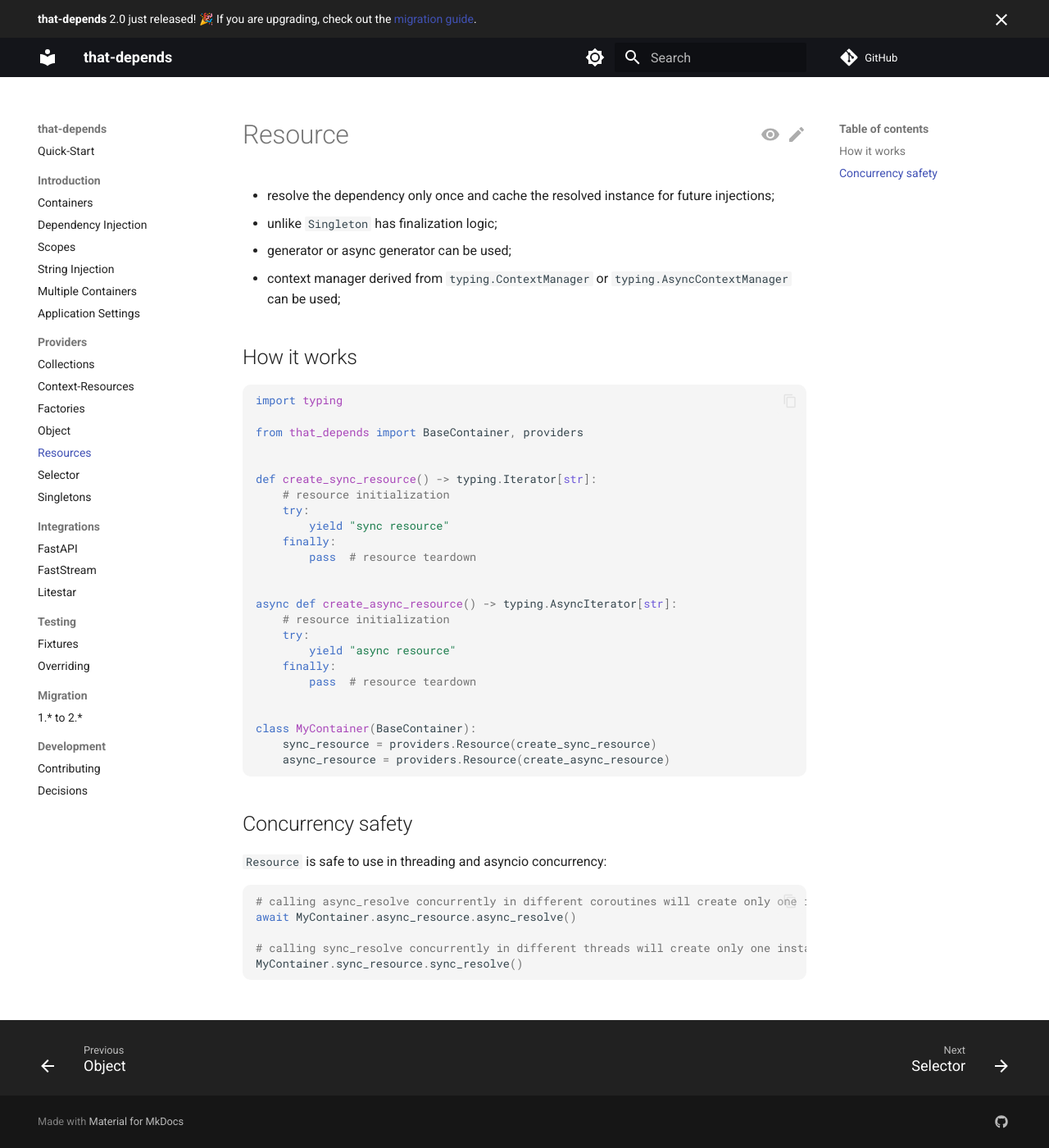
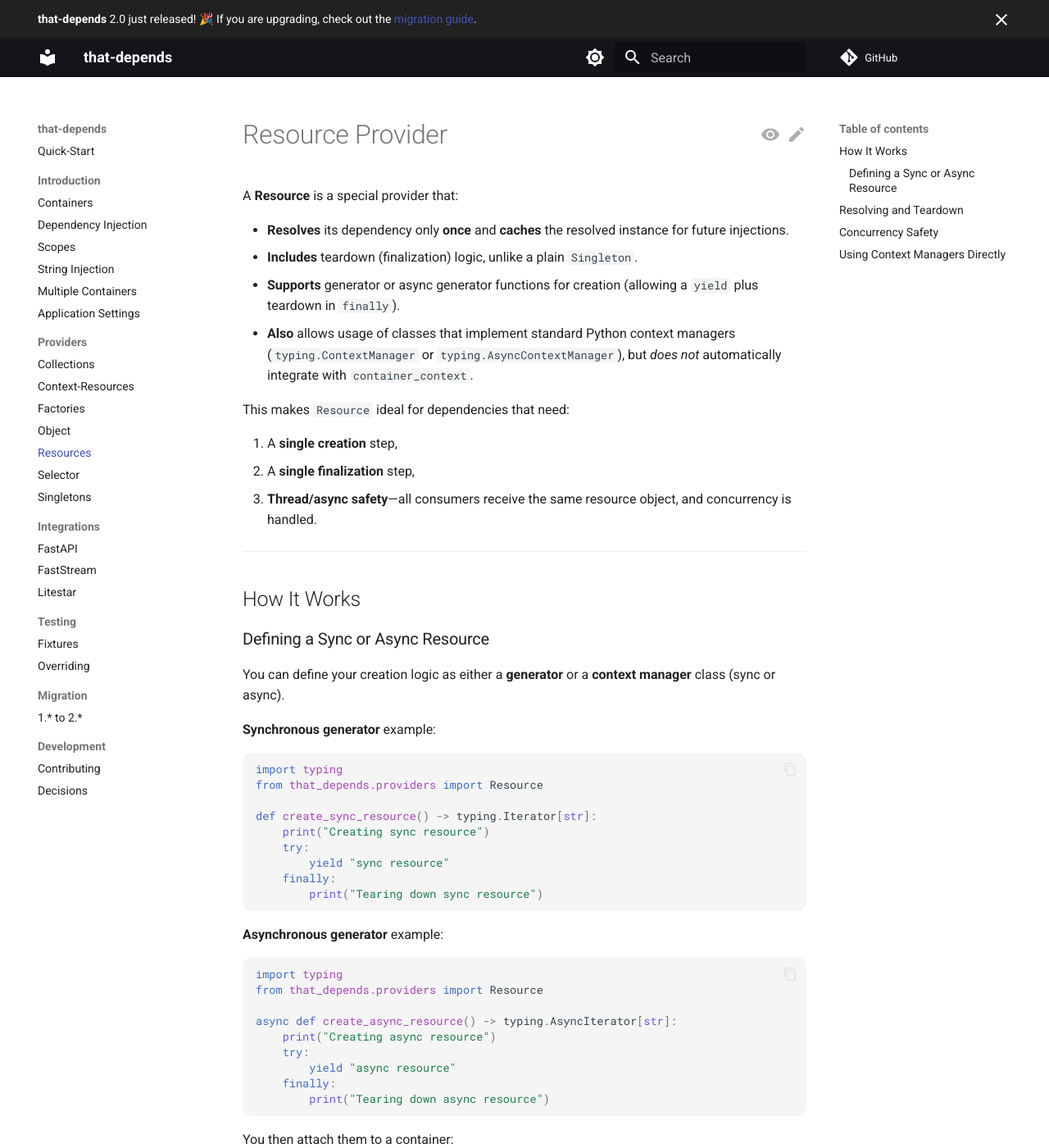
Before and after one commit to modern-python/that-depends, an MkDocs documentation site: the page built from docs/providers/resources.md, in a window 1280 px wide and 1400 px high. Shown: the whole window at 82% size. Built offline with MkDocs 1.6.1 and Material for MkDocs 9.7.7, drawn with Linux system fonts in a browser that asks for light colours; comment, search, counter and statistics services are not loaded; some of the changed text lies outside the part shown.

Commit message:
Updated resource provider documentation including tear down.

````diff
--- a/docs/providers/resources.md
+++ b/docs/providers/resources.md
@@ -1,43 +1,130 @@
-# Resource
-- resolve the dependency only once and cache the resolved instance for future injections;
-- unlike `Singleton` has finalization logic;
-- generator or async generator can be used;
-- context manager derived from `typing.ContextManager` or `typing.AsyncContextManager` can be used;
+# Resource Provider
 
-## How it works
+A **Resource** is a special provider that:
+
+- **Resolves** its dependency only **once** and **caches** the resolved instance for future injections.
+- **Includes** teardown (finalization) logic, unlike a plain `Singleton`.
+- **Supports** generator or async generator functions for creation (allowing a `yield` plus teardown in `finally`).
+- **Also** allows usage of classes that implement standard Python context managers (`typing.ContextManager` or `typing.AsyncContextManager`), but *does not* automatically integrate with `container_context`.
+
+This makes `Resource` ideal for dependencies that need:
+
+1. A **single creation** step,
+2. A **single finalization** step,
+3. **Thread/async safety**—all consumers receive the same resource object, and concurrency is handled.
+
+---
+
+## How It Works
+
+### Defining a Sync or Async Resource
+
+You can define your creation logic as either a **generator** or a **context manager** class (sync or async).
+
+**Synchronous generator** example:
+
 ```python
 import typing
-
-from that_depends import BaseContainer, providers
-
+from that_depends.providers import Resource
 
 def create_sync_resource() -> typing.Iterator[str]:
-    # resource initialization
+    print("Creating sync resource")
     try:
         yield "sync resource"
     finally:
-        pass  # resource teardown
+        print("Tearing down sync resource")
+```
 
+**Asynchronous generator** example:
+
+```python
+import typing
+from that_depends.providers import Resource
 
 async def create_async_resource() -> typing.AsyncIterator[str]:
-    # resource initialization
+    print("Creating async resource")
     try:
         yield "async resource"
     finally:
-        pass  # resource teardown
+        print("Tearing down async resource")
+```
 
+You then attach them to a container:
+
+```python
+from that_depends import BaseContainer
 
 class MyContainer(BaseContainer):
-    sync_resource = providers.Resource(create_sync_resource)
-    async_resource = providers.Resource(create_async_resource)
+    sync_resource = Resource(create_sync_resource)
+    async_resource = Resource(create_async_resource)
 ```
 
-## Concurrency safety
-`Resource` is safe to use in threading and asyncio concurrency:
+---
+
+## Resolving and Teardown
+
+Once defined, you can explicitly **resolve** the resource and **tear it down**:
+
 ```python
-# calling async_resolve concurrently in different coroutines will create only one instance
+# Synchronous resource usage
+value_sync = MyContainer.sync_resource.sync_resolve()
+print(value_sync)  # "sync resource"
+MyContainer.sync_resource.sync_tear_down()
+
+# Asynchronous resource usage
+import asyncio
+
+async def main():
+    value_async = await MyContainer.async_resource.async_resolve()
+    print(value_async)  # "async resource"
+    await MyContainer.async_resource.tear_down()
+
+asyncio.run(main())
+```
+
+- **`sync_resolve()`** or **`async_resolve()`**: Creates (if needed) and returns the resource instance.
+- **`sync_tear_down()`** or **`tear_down()`**: Closes/cleans up the resource (triggering your `finally` block or exiting the context manager) and resets the cached instance to `None`. A subsequent resolve call will then recreate it.
+
+---
+
+## Concurrency Safety
+
+`Resource` is **safe** to use under **threading** and **asyncio** concurrency. Internally, a lock ensures only one resource instance is created per container:
+
+- Multiple threads calling `sync_resolve()` simultaneously will produce a **single** instance for that container.
+- Multiple coroutines calling `async_resolve()` simultaneously will likewise produce **only one** instance for that container in an async environment.
+
+```python
+# Even if multiple coroutines call async_resolve in parallel,
+# only one instance is created at a time:
 await MyContainer.async_resource.async_resolve()
 
-# calling sync_resolve concurrently in different threads will create only one instance
+# Similarly, multiple threads calling sync_resolve concurrently
+# still yield just one instance until teardown:
 MyContainer.sync_resource.sync_resolve()
 ```
+
+---
+
+## Using Context Managers Directly
+
+If your resource is a standard **context manager** or **async context manager** class, `Resource` will handle entering and exiting it under the hood. For example:
+
+```python
+import typing
+from that_depends.providers import Resource
+
+class SyncFileManager:
+    def __enter__(self) -> str:
+        print("Opening file")
+        return "/path/to/file"
+    def __exit__(self, exc_type, exc_val, exc_tb):
+        print("Closing file")
+
+sync_file_resource = Resource(SyncFileManager)
+
+# usage
+file_path = sync_file_resource.sync_resolve()
+print(file_path)
+sync_file_resource.sync_tear_down()
+```
````
